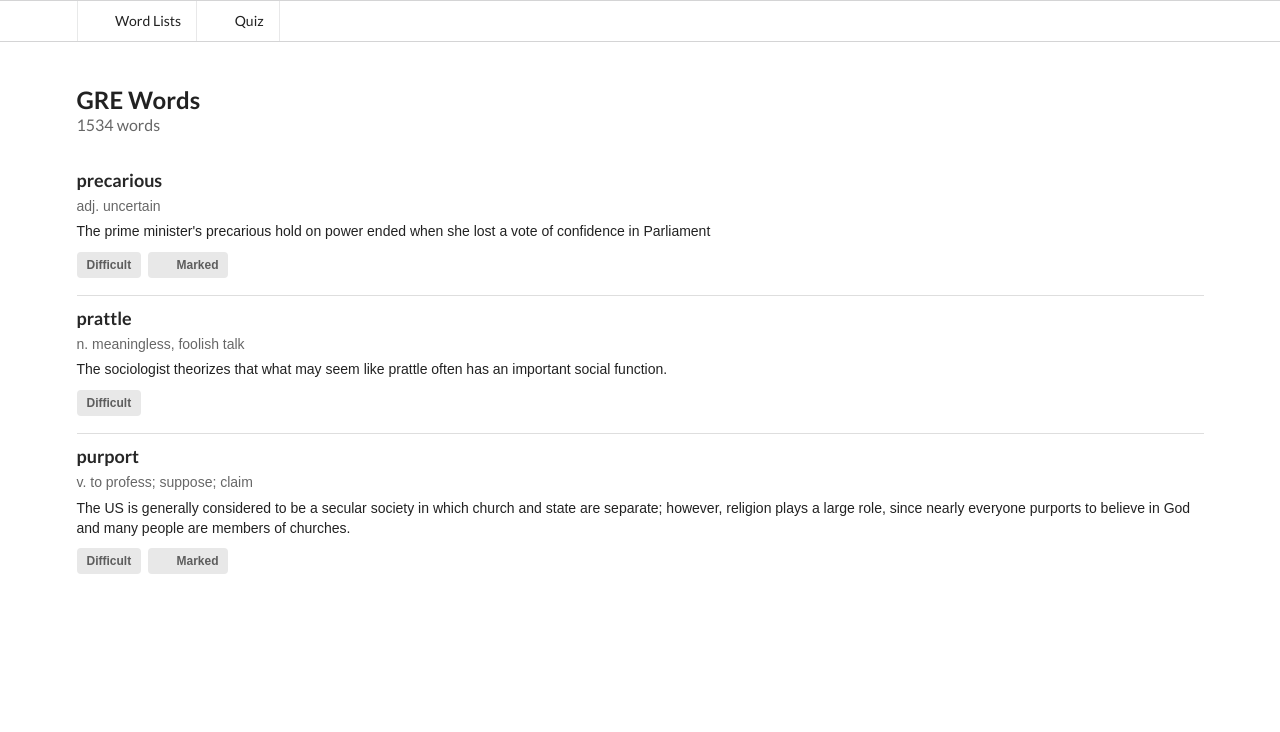
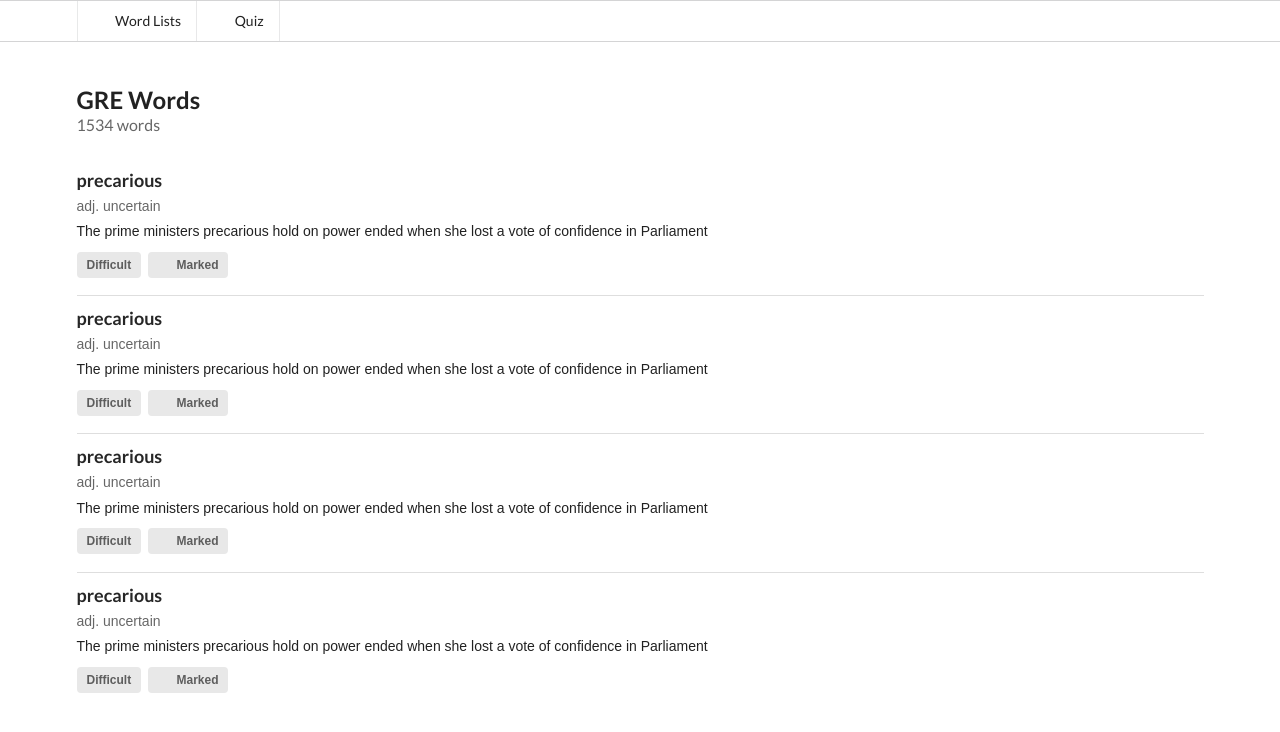
Before and after one commit to paulsoh/FastCampus_ReactLecture, a React (Create React App) app: page /word-lists/1 in a window 1280 px wide. Shown: the top 732 px of the page. Built offline with nearby package versions, Linux system fonts and the light colour scheme; a web font is replaced by a local one.

Commit message:
Refactor WordList to use map

```diff
--- a/src/App.js
+++ b/src/App.js
@@ -10,9 +10,13 @@
   Route,
   Link,
 } from 'react-router-dom';
+// import Clock from './Clock';
 
 class App extends Component {
   render() {
+    // return (
+    //   <Clock />
+    // )
     return (
       <BrowserRouter>
         <div>
--- a/src/Containers/WordList.js
+++ b/src/Containers/WordList.js
@@ -1,5 +1,64 @@
 import React from 'react'
 
+const wordList = [
+  {
+    word: 'precarious',
+    definition: 'adj. uncertain',
+    usage: 'The prime ministers precarious hold on power ended when she lost a vote of confidence in Parliament',
+  },
+  {
+    word: 'precarious',
+    definition: 'adj. uncertain',
+    usage: 'The prime ministers precarious hold on power ended when she lost a vote of confidence in Parliament',
+  },
+  {
+    word: 'precarious',
+    definition: 'adj. uncertain',
+    usage: 'The prime ministers precarious hold on power ended when she lost a vote of confidence in Parliament',
+  },
+  {
+    word: 'precarious',
+    definition: 'adj. uncertain',
+    usage: 'The prime ministers precarious hold on power ended when she lost a vote of confidence in Parliament',
+  },
+]
+class WordCard extends React.Component {
+  constructor(props) {
+    super(props);
+  }
+
+  render() {
+    return (
+      <div className="item">
+      <div
+        className="content"
+      >
+        <a className="header">
+          {this.props.word}
+        </a>
+
+        <div className="meta">
+          <span className="cinema">
+            {this.props.definition}
+          </span>
+        </div>
+        <div className="description">
+          <p>
+            {this.props.usage}
+          </p>
+        </div>
+        <div className="extra">
+          <div className="ui label">Difficult</div>
+          <div className="ui label">
+            <i className="globe icon"></i>
+            Marked
+          </div>
+        </div>
+      </div>
+    </div>
+    )
+  }
+}
 
 export default class WordList extends React.Component {
   render() {
@@ -15,77 +74,15 @@
         <div className="ui hidden divider"></div>
 
         <div className="ui divided items">
-          <div className="item">
-            <div className="content">
-              <a className="header">
-                precarious
-              </a>
-              <div className="meta">
-                <span className="cinema">
-                  adj. uncertain
-                </span>
-              </div>
-              <div className="description">
-                <p>
-                  The prime minister's precarious hold on power ended when she lost a vote of confidence in Parliament
-                </p>
-              </div>
-              <div className="extra">
-                <div className="ui label">Difficult</div>
-                <div className="ui label">
-                  <i className="globe icon"></i>
-                  Marked
-                </div>
-              </div>
-            </div>
+
+          {wordList.map((word) => (
+            <WordCard
+              word={word.word}
+              definition={word.definition}
+              usage={word.usage}
+            />
+          ))}
           </div>
-
-          <div className="item">
-            <div className="content">
-              <a className="header">
-                prattle
-              </a>
-              <div className="meta">
-                <span className="cinema">
-                  n. meaningless, foolish talk
-                </span>
-              </div>
-              <div className="description">
-                <p>
-                  The sociologist theorizes that what may seem like prattle often has an important social function.
-                </p>
-              </div>
-              <div className="extra">
-                <div className="ui label">Difficult</div>
-              </div>
-            </div>
-          </div>
-
-          <div className="item">
-            <div className="content">
-              <a className="header">
-                purport
-              </a>
-              <div className="meta">
-                <span className="cinema">
-                  v. to profess; suppose; claim
-                </span>
-              </div>
-              <div className="description">
-                <p>
-                  The US is generally considered to be a secular society in which church and state are separate; however, religion plays a large role, since nearly everyone purports to believe in God and many people are members of churches.
-                </p>
-              </div>
-              <div className="extra">
-                <div className="ui label">Difficult</div>
-                <div className="ui label">
-                  <i className="globe icon"></i>
-                  Marked
-                </div>
-              </div>
-            </div>
-          </div>
-        </div>
       </div>
     );
   }
```
